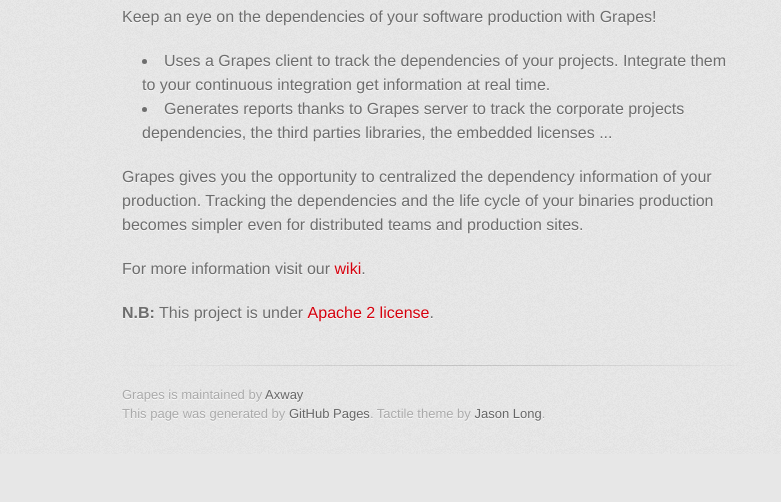
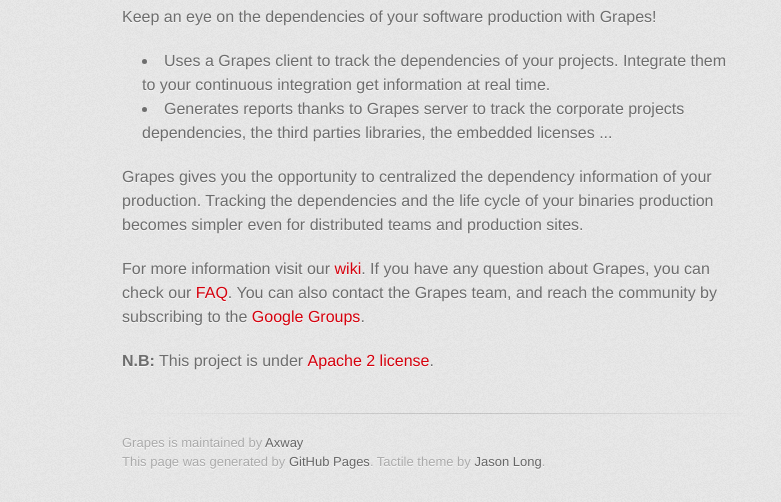
Before and after one commit to Axway/Grapes, a plain HTML site: page index.html in a window 1280 px wide. Shown: the part 593-1095 px from the top of the page, without its empty margins (208-989 px from the left). Before the commit the page ends 1047 px from the top, so only its background shows below. Drawn offline with Linux system fonts and the light colour scheme; a web font is replaced by a local one.

```diff
--- a/index.html
+++ b/index.html
@@ -40,7 +40,8 @@
 <li>Generates reports thanks to Grapes server to track the corporate projects dependencies, the third parties libraries, the embedded licenses ...</li>
 </ul><p>Grapes gives you the opportunity to centralized the dependency information of your production. Tracking the dependencies and the life cycle of your binaries production becomes simpler even for distributed teams and production sites.</p>
 
-<p>For more information visit our <a href="https://github.com/Axway/Grapes/wiki">wiki</a>.</p>
+<p>For more information visit our <a href="https://github.com/Axway/Grapes/wiki">wiki</a>.
+If you have any question about Grapes, you can check our <a href="wiki/FAQ">FAQ</a>. You can also contact the Grapes team, and reach the community by subscribing to the <a href="https://groups.google.com/forum/#!forum/grapes-dm">Google Groups</a>.</p>
 
 <p><strong>N.B:</strong> This project is under <a href="https://github.com/Axway/Grapes/blob/master/LICENSE">Apache 2 license</a>.</p>
         </section>
--- a/params.json
+++ b/params.json
@@ -1 +1 @@
-{"name":"Grapes","tagline":"Dependency Management for the Mass","body":"![Grapes_logo](https://github.com/Axway/Grapes/wiki/img/grapes_big.gif)\r\n\r\nKeep an eye on the dependencies of your software production with Grapes!\r\n\r\n* Uses a Grapes client to track the dependencies of your projects. Integrate them to your continuous integration get information at real time.\r\n* Generates reports thanks to Grapes server to track the corporate projects dependencies, the third parties libraries, the embedded licenses ...\r\n\r\nGrapes gives you the opportunity to centralized the dependency information of your production. Tracking the dependencies and the life cycle of your binaries production becomes simpler even for distributed teams and production sites.\r\n\r\nFor more information visit our [wiki](https://github.com/Axway/Grapes/wiki).\r\n\r\n**N.B:** This project is under [Apache 2 license](https://github.com/Axway/Grapes/blob/master/LICENSE).","google":"Grapes dependencies dependency dependencies license DM Maven CI Jenkins Axway","note":"Don't delete this file! It's used internally to help with page regeneration."}
+{"name":"Grapes","tagline":"Dependency Management for the Mass","body":"![Grapes_logo](https://github.com/Axway/Grapes/wiki/img/grapes_big.gif)\r\n\r\nKeep an eye on the dependencies of your software production with Grapes!\r\n\r\n* Uses a Grapes client to track the dependencies of your projects. Integrate them to your continuous integration get information at real time.\r\n* Generates reports thanks to Grapes server to track the corporate projects dependencies, the third parties libraries, the embedded licenses ...\r\n\r\nGrapes gives you the opportunity to centralized the dependency information of your production. Tracking the dependencies and the life cycle of your binaries production becomes simpler even for distributed teams and production sites.\r\n\r\nFor more information visit our [wiki](https://github.com/Axway/Grapes/wiki).\r\nIf you have any question about Grapes, you can check our [FAQ](wiki/FAQ). You can also contact the Grapes team, and reach the community by subscribing to the [Google Groups](https://groups.google.com/forum/#!forum/grapes-dm).\r\n\r\n\r\n**N.B:** This project is under [Apache 2 license](https://github.com/Axway/Grapes/blob/master/LICENSE).","google":"Grapes dependencies dependency dependencies license DM Maven CI Jenkins Axway","note":"Don't delete this file! It's used internally to help with page regeneration."}
```
